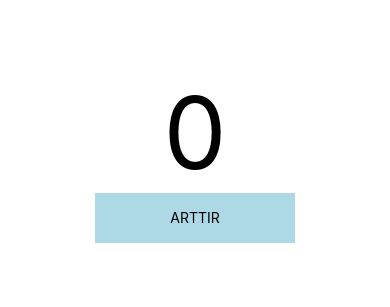
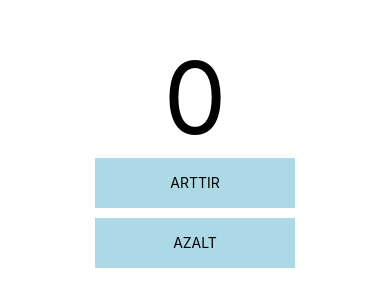
Before and after one commit to beyzatopcu-ba/learning-redux, a React Native app: screen / in a window 390 px wide. Shown: the part 265-572 px from the top of the page. Built offline with nearby package versions, Linux system fonts and the light colour scheme.

Commit message:
used redux

```diff
--- a/Components/Home.js
+++ b/Components/Home.js
@@ -1,18 +1,9 @@
 import React from 'react';
 import { TouchableOpacity, StyleSheet, View, Text } from 'react-native';
+import { connect } from 'react-redux';
+import { INCREASE_NUMBER, DECREASE_NUMBER } from '../Redux/NumberRedux'
 
 import NumberDisplay from './NumberDisplay';
-
-const Home = () => {
-    return (
-        <View style={styles.container}>
-            <NumberDisplay />
-            <TouchableOpacity style={styles.button}>
-                <Text>ARTTIR</Text>
-            </TouchableOpacity>
-        </View>
-    );
-};
 
 const styles = StyleSheet.create({
     container: {
@@ -26,7 +17,54 @@ const styles = StyleSheet.create({
         backgroundColor: 'lightblue',
         justifyContent: 'center',
         alignItems: 'center',
+        marginBottom: 10,
     },
 });
 
-export default Home;
+const Home = props => {
+    // mapDispatchToProps'tan dönen nesnedeki increaseNumberInRedux alanı,
+    // buraya props içerisinde gelecek.
+
+    // props.increaseNumberInRedux -> defined olacak
+
+    const _onPress_Increase = () => {
+        props.increaseNumberInRedux();
+    }
+
+    const _onPress_Decrease = () => {
+        props.decreaseNumberInRedux();
+    }
+
+    return (
+        <View style={styles.container}>
+            <NumberDisplay />
+            <TouchableOpacity style={styles.button} onPress={_onPress_Increase}>
+                <Text>ARTTIR</Text>
+            </TouchableOpacity>
+            <TouchableOpacity style={styles.button} onPress={_onPress_Decrease}>
+                <Text>AZALT</Text>
+            </TouchableOpacity>
+        </View>
+    );
+};
+
+// mapDispatchToProps'tan dönen nesnedeki alanlar,
+// Home component'ine props olarak yansıyacak.
+const mapDispatchToProps = dispatch => {
+
+    const increaseNumberInRedux = () => {
+        // Bir action nesnesi oluşturup, onu dispatch eden bir fonksiyon
+        const action = {
+            // Action'ın tipini sayıyı arttırma olan INCREASE_NUMBER yaptık
+            type: INCREASE_NUMBER,
+        };
+        dispatch(action);
+    };
+
+    return {
+        increaseNumberInRedux,
+        decreaseNumberInRedux: () => dispatch({type: DECREASE_NUMBER})
+    }
+};
+
+export default connect(null, mapDispatchToProps)(Home);
--- a/Components/NumberDisplay.js
+++ b/Components/NumberDisplay.js
@@ -1,10 +1,32 @@
 import React from 'react';
 import { Text } from 'react-native';
 
+import { connect } from 'react-redux';
+
 const NumberDisplay = props => {
+    // mapStateToProps'tan dönen nesnedeki alanlar,
+    // Bu component'e props olarak geliyor.
     return (
-        <Text style={{fontSize: 100}}>0</Text>
+        <Text style={{fontSize: 100}}>{props.numberFromRedux}</Text>
     );
 };
 
-export default NumberDisplay;
+// Buraya gelen state, createReducer'ın içine verilen reducer'ın
+// ilgilendiği state oluyor.
+// Buradan dönen nesne, component'e props olarak gidecek.
+const mapStateToProps = (state) => {
+    return {
+        numberFromRedux: state.number,
+    };
+};
+
+// React-redux'ın connect fonksiyonu ile,
+// bu component'i redux store'a bağlıyoruz
+const gelistiriciFonksiyon = connect(mapStateToProps);
+const ConnectedNumberDisplay = gelistiriciFonksiyon(NumberDisplay);
+
+// Artık bağlı component'i export ediyoruz
+export default ConnectedNumberDisplay;
+
+// Kısa yazım
+// export default connect(mapStateToProps)(NumberDisplay);
--- a/Redux/NumberRedux.js
+++ b/Redux/NumberRedux.js
@@ -5,8 +5,8 @@ const INITIAL_STATE = {
 
 // Action Types
 // Action tipleri bütün uygulama içerisinde unique olmalı
-const INCREASE_NUMBER = "number/increase_number";
-const DECREASE_NUMBER = "number/decrease_number";
+export const INCREASE_NUMBER = "number/increase_number";
+export const DECREASE_NUMBER = "number/decrease_number";
 const RESET = "number/reset";
 
 // Reducer
```
